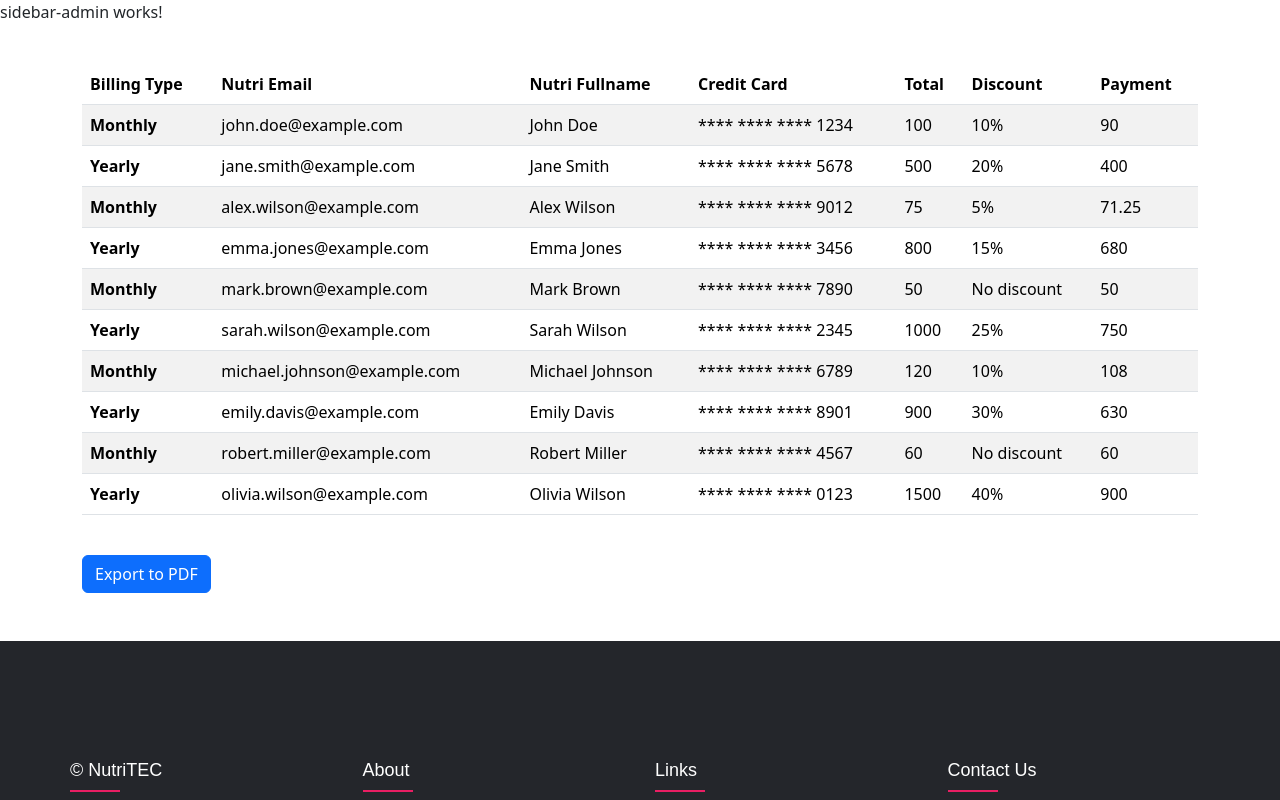
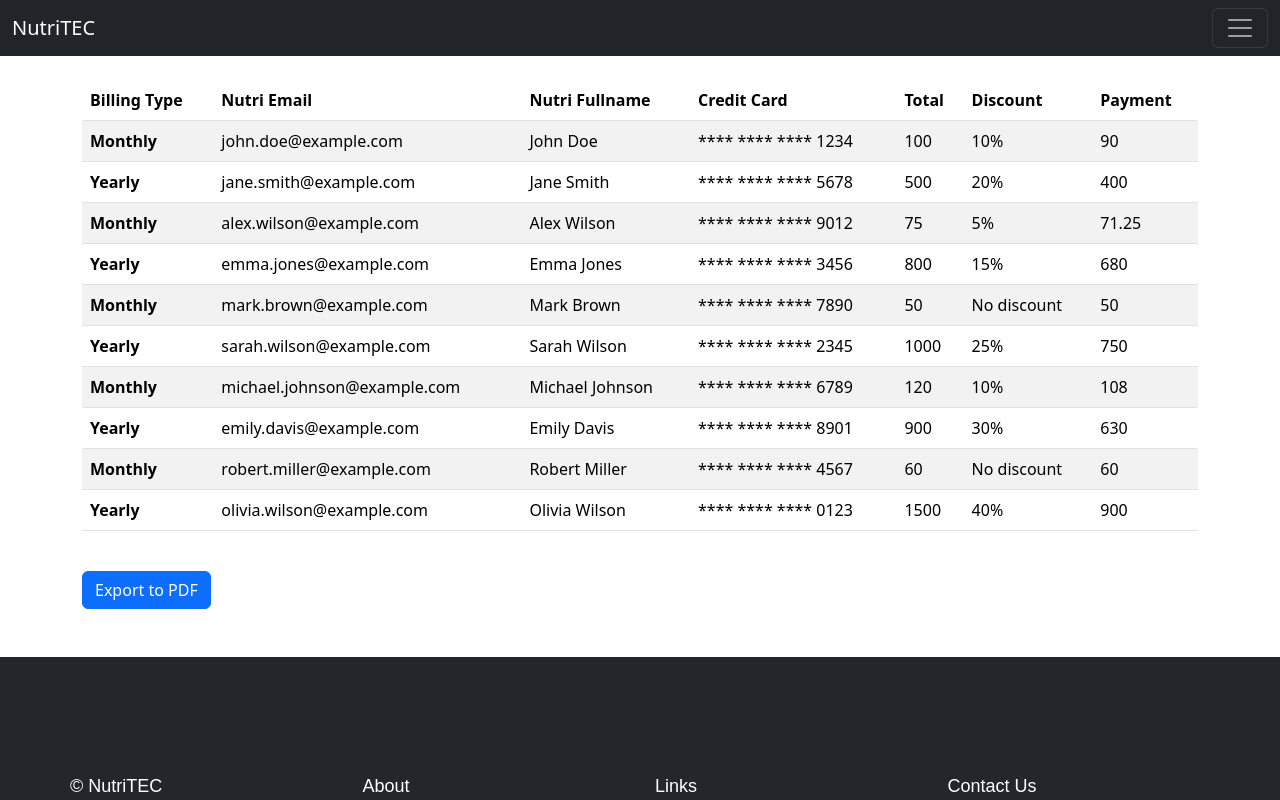
Before and after one commit to Isaacoun100/NutriTEC-WebApp, an Angular app: page /pay-report in a window 1280 px wide. Shown: the top 800 px of the page. Built offline with nearby package versions, Linux system fonts and the light colour scheme.

Commit message:
Sidebar admin view added

```diff
--- a/src/app/view/sidebar-admin/sidebar-admin.component.html
+++ b/src/app/view/sidebar-admin/sidebar-admin.component.html
@@ -1 +1,18 @@
-<p>sidebar-admin works!</p>
+<nav class="navbar bg-dark border-bottom-dark" data-bs-theme="dark">
+    <div class="container-fluid">
+      <a class="navbar-brand" href="#">NutriTEC</a>
+      <button class="navbar-toggler" type="button" data-bs-toggle="collapse" data-bs-target="#navbarNav" aria-controls="navbarNav" aria-expanded="false" aria-label="Toggle navigation">
+        <span class="navbar-toggler-icon"></span>
+      </button>
+      <div class="collapse navbar-collapse" id="navbarNav">
+        <ul class="navbar-nav">
+          <li class="nav-item">
+            <a class="nav-link active" aria-current="page" href="/pay-report">Pay Report</a>
+          </li>
+          <li class="nav-item">
+            <a class="nav-link active" aria-current="page" href="/approved-products">Approve Products</a>
+          </li>
+        </ul>
+      </div>
+    </div>
+  </nav>
```
